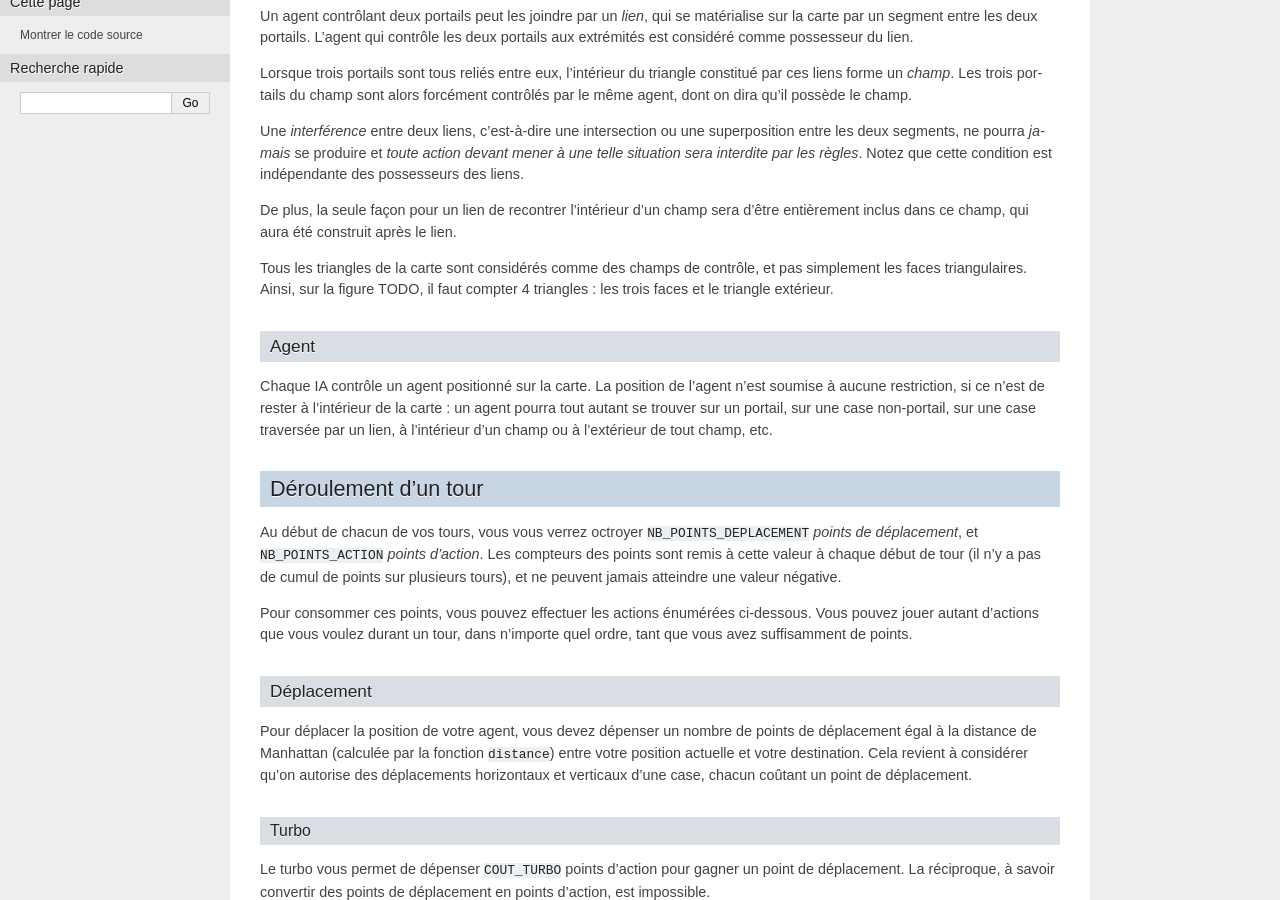
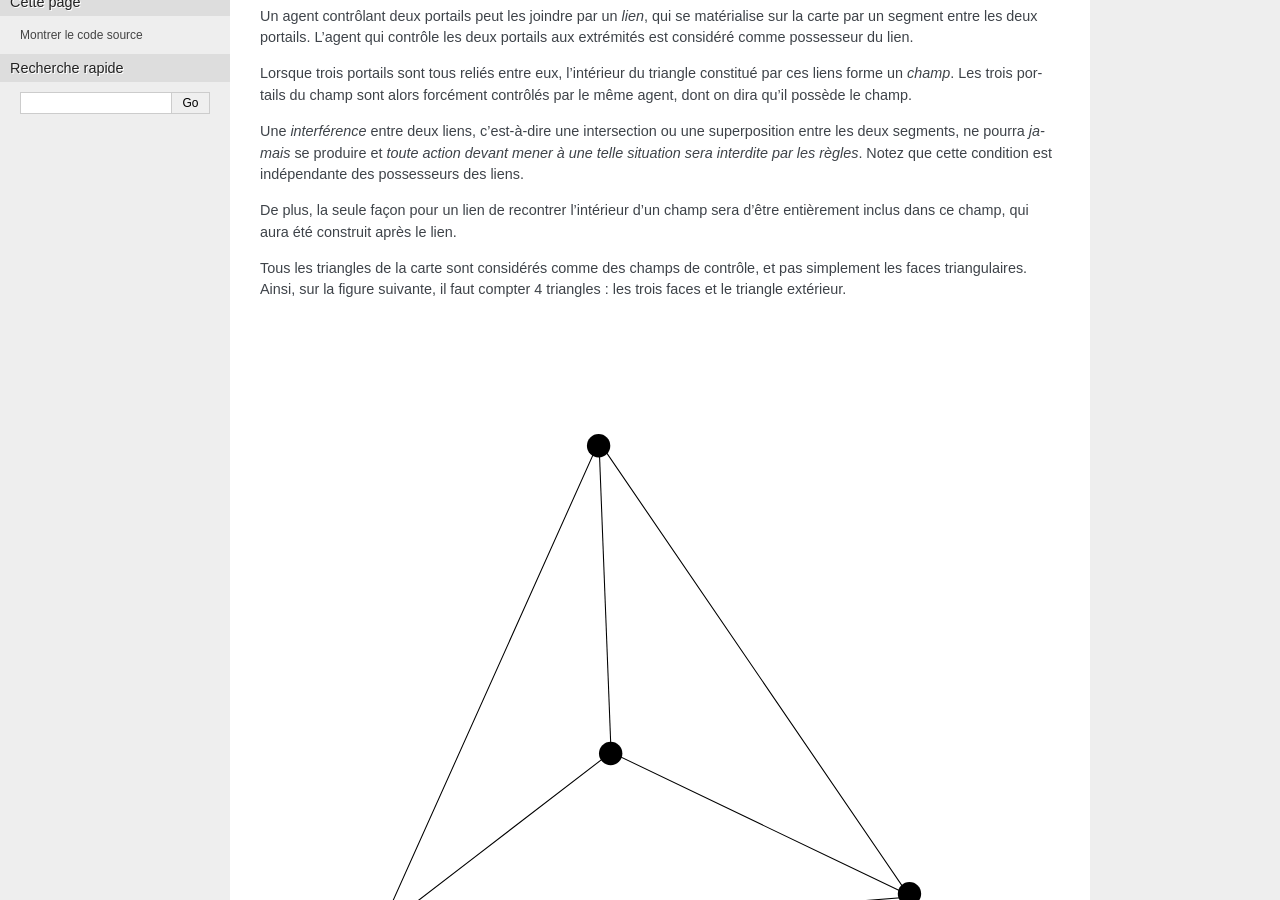
Before and after one commit to prologin/prologin2015, a Sphinx documentation site: the page built from doc/finale.rst, in a window 1280 px wide and 900 px high, scrolled down 668 px. Built offline with Sphinx 7.4.7, drawn with Linux system fonts in a browser that asks for light colours.

Commit message:
figure suivante

```diff
--- a/doc/finale.rst
+++ b/doc/finale.rst
@@ -62,8 +62,11 @@ construit après le lien.
 
 Tous les triangles de la carte sont considérés comme des champs de
 contrôle, et pas simplement les faces triangulaires. Ainsi, sur la
-figure TODO, il faut compter 4 triangles : les trois faces et le
+figure suivante, il faut compter 4 triangles : les trois faces et le
 triangle extérieur.
+
+.. figure:: triangle3.svg
+   :alt: Exemple de configuration de liens entre 4 portails.
 
 Agent
 =====
```
